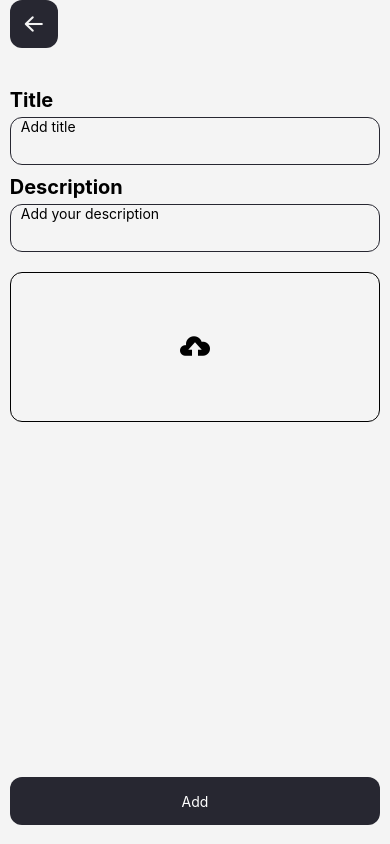
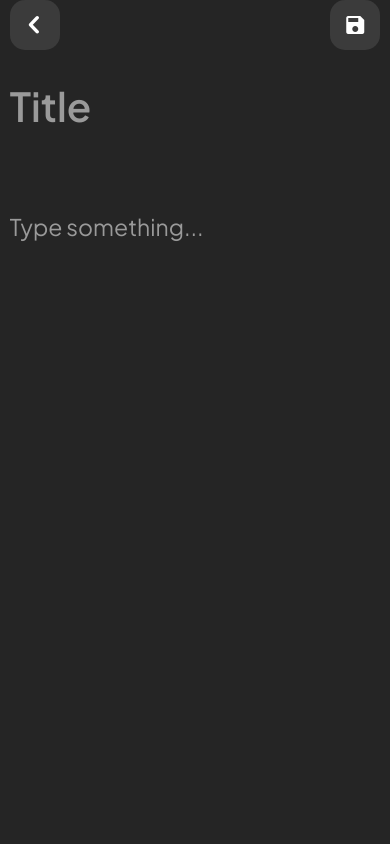
Before and after one commit to usmanjutt47/ChatGPT, a React Native app: screen /CreateNotes in a window 390 px wide. Built offline with nearby package versions, Linux system fonts and the light colour scheme.

Commit message:
Update CreateNotes.jsx

```diff
--- a/screens/CreateNotes.jsx
+++ b/screens/CreateNotes.jsx
@@ -1,178 +1,214 @@
 import {
+  ScrollView,
+  StyleSheet,
+  TextInput,
+  TouchableHighlight,
   View,
-  StyleSheet,
-  TouchableOpacity,
-  TextInput,
+  Modal,
   Text,
-  Pressable,
-  ImageBackground,
 } from "react-native";
 import React, { useState } from "react";
 import { SafeAreaView } from "react-native-safe-area-context";
-import AntDesign from "@expo/vector-icons/AntDesign";
 import { useNavigation } from "@react-navigation/native";
 import Entypo from "@expo/vector-icons/Entypo";
-import * as ImagePicker from "expo-image-picker";
 import MaterialIcons from "@expo/vector-icons/MaterialIcons";
+import axios from "axios";
 
 export default function CreateNotes() {
   const navigation = useNavigation();
-  const [image, setImage] = useState(null);
   const [title, setTitle] = useState("");
   const [description, setDescription] = useState("");
+  const [modalVisible, setModalVisible] = useState(false);
 
-  const pickImage = async () => {
-    let result = await ImagePicker.launchImageLibraryAsync({
-      mediaTypes: ImagePicker.MediaTypeOptions.All,
-      allowsEditing: true,
-      aspect: [4, 3],
-      quality: 1,
-    });
+  const handleBack = () => {
+    navigation.goBack();
+  };
 
-    if (!result.canceled) {
-      setImage(result.assets[0].uri);
+  const handleSave = () => {
+    setModalVisible(true);
+  };
+
+  const confirmSave = async () => {
+    try {
+      const response = await axios.post("http://192.168.10.10:3000/api/notes", {
+        title,
+        description,
+      });
+      navigation.goBack();
+    } catch (error) {
+      console.error("Error creating note:", error);
+    } finally {
+      setModalVisible(false);
     }
   };
 
-  const deleteImage = () => {
-    setImage(null);
-  };
-
   return (
-    <SafeAreaView style={{ flex: 1, backgroundColor: "#f4f4f4" }}>
+    <SafeAreaView style={styles.container}>
       <View style={styles.innerContainer}>
-        <TouchableOpacity
-          style={styles.backContainer}
-          onPress={() => navigation.goBack()}
+        <ScrollView
+          contentContainerStyle={{ flex: 1 }}
+          showsHorizontalScrollIndicator={false}
+          showsVerticalScrollIndicator={false}
         >
-          <AntDesign name="arrowleft" size={24} color="#f4f4f4" />
-        </TouchableOpacity>
-
-        <View style={styles.inputsContainer}>
-          <Text style={styles.title}>Title</Text>
+          <View
+            style={{ flexDirection: "row", justifyContent: "space-between" }}
+          >
+            <TouchableHighlight
+              style={styles.addContainer}
+              onPress={handleBack}
+            >
+              <Entypo name="chevron-left" size={30} color="#fff" />
+            </TouchableHighlight>
+            <TouchableHighlight
+              style={styles.addContainer}
+              onPress={handleSave}
+            >
+              <MaterialIcons name="save" size={24} color="#fff" />
+            </TouchableHighlight>
+          </View>
           <TextInput
-            placeholder="Add title"
-            style={styles.input}
-            cursorColor={"#272731"}
+            placeholder="Title"
+            style={styles.titleInput}
+            cursorColor={"#9A9A9A"}
+            placeholderTextColor={"#9a9a9a"}
             multiline={true}
             value={title}
-            onChangeText={(text) => setTitle(text)}
+            onChangeText={setTitle}
           />
-          <Text style={styles.dec}>Description</Text>
           <TextInput
-            placeholder="Add your description"
-            style={styles.descInput}
-            cursorColor={"#272731"}
+            placeholder="Type something..."
+            style={styles.titleDesc}
+            cursorColor={"#9A9A9A"}
+            placeholderTextColor={"#9a9a9a"}
             multiline={true}
             value={description}
-            onChangeText={(text) => setDescription(text)}
+            onChangeText={setDescription}
           />
-
-          <TouchableOpacity style={styles.uploadPicture} onPress={pickImage}>
-            {!image ? (
-              <Entypo name="upload-to-cloud" size={30} color="black" />
-            ) : (
-              <ImageBackground source={{ uri: image }} style={styles.image}>
-                <Pressable style={styles.deleteButton} onPress={deleteImage}>
-                  <MaterialIcons name="delete" size={20} color="#fff" />
-                </Pressable>
-              </ImageBackground>
-            )}
-          </TouchableOpacity>
+        </ScrollView>
+      </View>
+      <Modal
+        transparent={true}
+        animationType="fade"
+        visible={modalVisible}
+        onRequestClose={() => setModalVisible(false)}
+      >
+        <View style={styles.modalOverlay}>
+          <View style={styles.modalContainer}>
+            <View
+              style={{
+                height: "90%",
+                width: "90%",
+                alignSelf: "center",
+                justifyContent: "center",
+                alignContent: "center",
+              }}
+            >
+              <View style={{ alignSelf: "center" }}>
+                <MaterialIcons name="info" size={30} color="#606060" />
+              </View>
+              <Text style={styles.modalMessage}>Save changes ?</Text>
+              <View style={styles.modalButtons}>
+                <TouchableHighlight
+                  onPress={() => setModalVisible(false)}
+                  style={styles.button}
+                >
+                  <Text style={styles.buttonText}>Discard</Text>
+                </TouchableHighlight>
+                <TouchableHighlight
+                  onPress={confirmSave}
+                  style={styles.saveButton}
+                >
+                  <Text style={styles.buttonText}>Save</Text>
+                </TouchableHighlight>
+              </View>
+            </View>
+          </View>
         </View>
-
-        <TouchableOpacity style={styles.btn}>
-          <Text style={{ color: "#fff" }}>Add</Text>
-        </TouchableOpacity>
-      </View>
+      </Modal>
     </SafeAreaView>
   );
 }
 
 const styles = StyleSheet.create({
+  container: {
+    backgroundColor: "#252525",
+    flex: 1,
+  },
   innerContainer: {
-    flex: 1,
+    height: "100%",
     width: "95%",
     alignSelf: "center",
-    justifyContent: "space-between",
   },
-  backContainer: {
-    width: 48,
-    height: 48,
-    backgroundColor: "#272731",
-    borderRadius: 12,
+  addContainer: {
+    height: 50,
+    width: 50,
+    backgroundColor: "#3B3B3B",
+    borderRadius: 15,
     justifyContent: "center",
     alignItems: "center",
-    marginBottom: 20,
   },
-  inputsContainer: {
+  titleInput: {
+    fontSize: 40,
+    color: "#9A9A9A",
+    fontFamily: "PlusJakartaSansSemiBold",
+    marginTop: 30,
+  },
+  titleDesc: {
+    fontSize: 23,
+    color: "#9A9A9A",
+    fontFamily: "PlusJakartaSansRegular",
+    marginTop: 30,
+  },
+  modalOverlay: {
     flex: 1,
+    justifyContent: "center",
+    alignItems: "center",
+    backgroundColor: "rgba(4000, 4000, 4000, 0.1)",
   },
-  title: {
+  modalContainer: {
+    width: "85%",
+    height: "25%",
+    backgroundColor: "#252525",
+    borderRadius: 20,
+    alignItems: "center",
+  },
+  modalTitle: {
     fontSize: 20,
     fontWeight: "bold",
-    marginTop: 20,
   },
-  input: {
-    height: 48,
+  modalMessage: {
+    fontSize: 16,
+    textAlign: "center",
+    marginVertical: 10,
+    color: "#CFCFCF",
+  },
+  modalButtons: {
+    flexDirection: "row",
     width: "100%",
-    borderRadius: 12,
-    borderWidth: 1,
-    borderColor: "#272731",
-    paddingLeft: 10,
-    paddingRight: 10,
-    marginTop: 5,
+    justifyContent: "center",
+    gap: 10,
   },
-  descInput: {
-    height: 48,
-    width: "100%",
-    borderRadius: 12,
-    borderWidth: 1,
-    borderColor: "#272731",
-    paddingLeft: 10,
-    paddingRight: 10,
-    marginTop: 5,
-  },
-  dec: {
-    fontSize: 20,
-    fontWeight: "bold",
-    marginTop: 10,
-  },
-  uploadPicture: {
-    width: "100%",
-    height: 150,
-    borderWidth: 1,
-    borderRadius: 12,
+  button: {
+    backgroundColor: "#ff0000",
+    borderRadius: 5,
+    height: 39,
+    width: 112,
     justifyContent: "center",
     alignItems: "center",
     marginTop: 20,
   },
-  image: {
-    height: "100%",
-    width: "100%",
-    overflow: "hidden",
-    borderRadius: 12,
-    zIndex: 9999,
-  },
-  deleteButton: {
-    backgroundColor: "#ff0000",
-    height: 35,
-    width: 35,
-    borderRadius: 99,
+  saveButton: {
+    backgroundColor: "#30BE71",
+    borderRadius: 5,
+    height: 39,
+    width: 112,
     justifyContent: "center",
     alignItems: "center",
-    position: "absolute",
-    right: 5,
-    bottom: 5,
-    zIndex: 99,
+    marginTop: 20,
   },
-  btn: {
-    width: "100%",
-    height: 48,
-    backgroundColor: "#272731",
-    borderRadius: 12,
-    justifyContent: "center",
-    alignItems: "center",
-    marginBottom: "5%",
+
+  buttonText: {
+    color: "#FFFFFF",
+    fontWeight: "bold",
   },
 });
```
